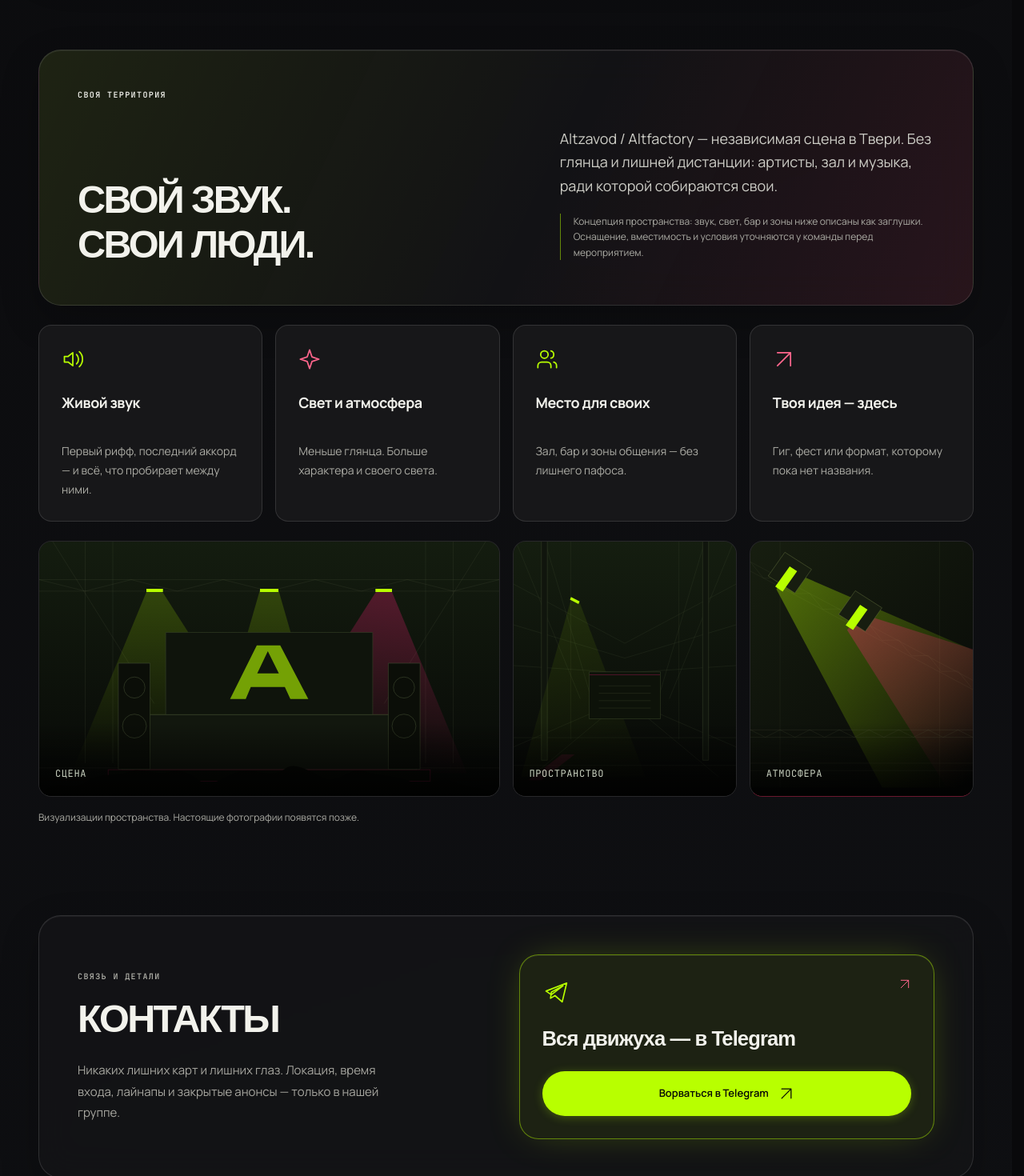
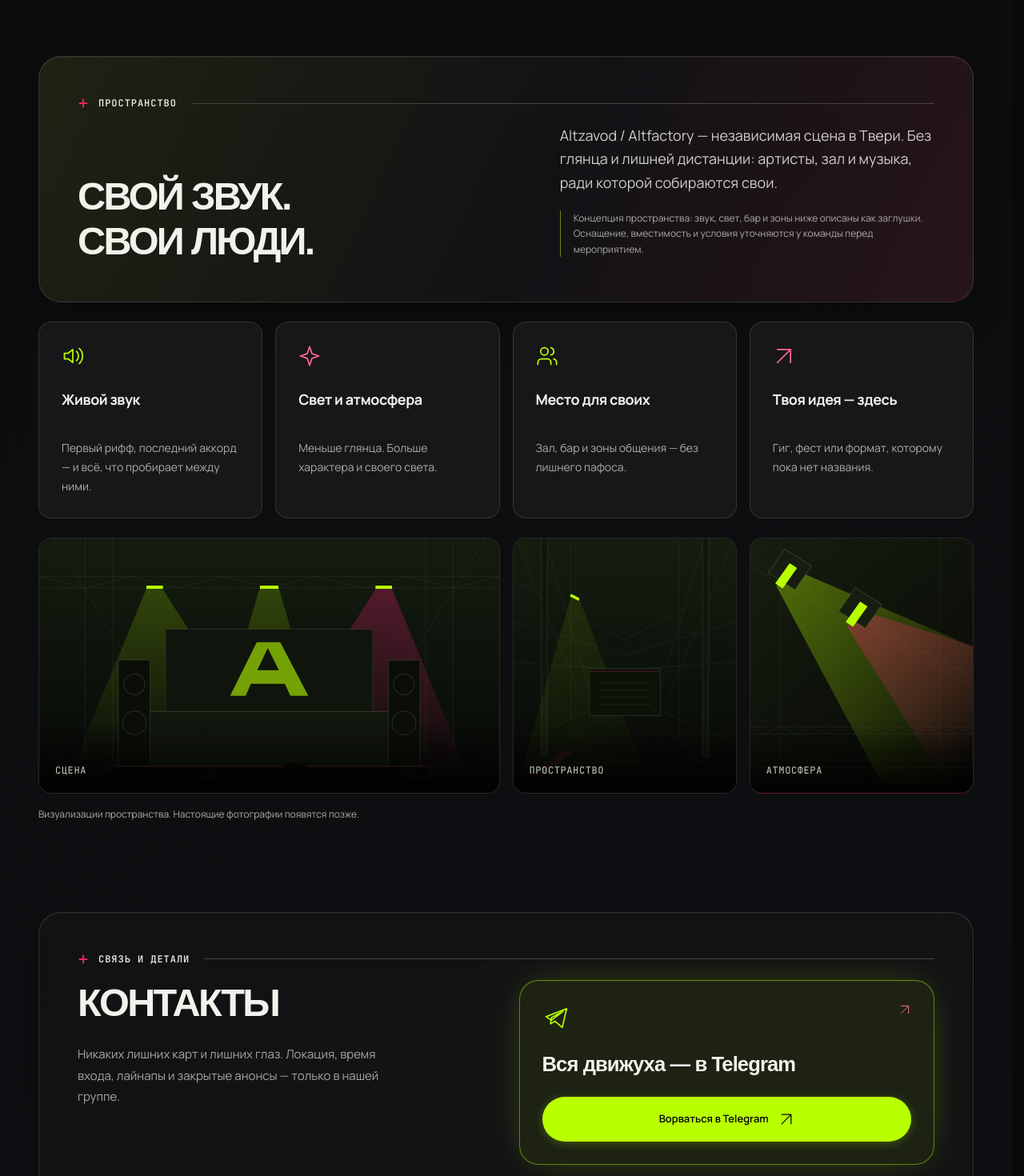
Before and after one commit to wisperff/ALTVLADOS, a Next.js app: page / in a window 1280 px wide. Shown: the part 1640-3110 px from the top of the page at 80% size. Built offline with nearby package versions, Linux system fonts and the light colour scheme; a web font is replaced by a local one.

Commit message:
Unify section eyebrows without numerical indices (#7)

```diff
--- a/src/app/globals.css
+++ b/src/app/globals.css
@@ -57,6 +57,10 @@ svg { flex-shrink: 0; }
 .section-space { padding-block: var(--section-space); }
 .section-title { font-family: var(--font-display), sans-serif; font-size: clamp(28px, 3.8vw, 54px); line-height: 1.16; font-weight: 800; letter-spacing: -.055em; white-space: pre-line; text-wrap: balance; overflow-wrap: anywhere; }
 .eyebrow { font-size: 10px; line-height: 1.6; letter-spacing: .14em; font-weight: 600; text-transform: uppercase; }
+.section-eyebrow { display: flex; align-items: center; gap: 12px; width: 100%; min-width: 0; min-height: 20px; margin: 0 0 16px; color: var(--eyebrow-text); font-family: var(--font-tech), monospace; font-size: 12px; font-weight: 600; line-height: 1.5; letter-spacing: .08em; text-transform: uppercase; }
+.section-eyebrow-plus { display: block; flex: 0 0 14px; width: 14px; height: 14px; color: var(--eyebrow-plus); }
+.section-eyebrow-label { flex: 0 1 auto; min-width: 0; overflow-wrap: anywhere; }
+.section-eyebrow-line { flex: 1 1 0; min-width: 0; height: 1px; margin-inline-start: 6px; background: var(--eyebrow-line); }
 .text-muted { color: var(--muted); line-height: 1.8; }
 .accent { color: var(--accent-ink); }
 .button { display: inline-flex; justify-content: center; align-items: center; gap: 12px; min-width: 0; max-width: 100%; min-height: var(--button-height); padding: 14px 20px; border-radius: var(--radius-pill); font-size: 13px; font-weight: 600; line-height: 1.5; border: 1px solid transparent; text-align: center; overflow-wrap: anywhere; transition: transform .22s ease, opacity .22s ease; }
@@ -132,7 +136,6 @@ svg { flex-shrink: 0; }
 .hero-scroll svg { margin-left: 10px; }
 .ticker { overflow: hidden; border-block: 1px solid var(--accent-edge); background: var(--accent); color: var(--on-accent); }
 .section-heading { display: flex; justify-content: space-between; align-items: end; gap: 24px; margin-bottom: 32px; }
-.section-heading .eyebrow { color: var(--muted); margin-bottom: 12px; }
 .status-label { display: inline-flex; align-items: center; gap: 9px; margin-bottom: 8px; padding: 8px 12px; border: 1px solid var(--glass-border); border-radius: 999px; color: var(--text-status); background: var(--tonal-surface); font-size: 10px; white-space: nowrap; }
 .show-placeholder { display: grid; grid-template-columns: minmax(0, .85fr) minmax(0, 1.15fr); overflow: hidden; }
 .show-visual { position: relative; min-height: 380px; display: flex; align-items: center; justify-content: center; overflow: hidden; border-right: 1px solid var(--glass-border); background: linear-gradient(145deg, #181a11, #0d0d10 65%); }
@@ -168,7 +171,8 @@ svg { flex-shrink: 0; }
 .venue-feature-copy { margin-top: 12px; font-size: 14px; line-height: 1.7; }
 .gallery-card { border-radius: var(--radius-card); box-shadow: inset 0 1px 0 var(--glass-highlight); }
 .venue-gallery-note { margin-top: 16px; }
-.contacts-surface { display: grid; grid-template-columns: minmax(0, 1fr) minmax(0, 1fr); align-items: center; gap: 32px; padding: var(--panel-padding); }
+.contacts-surface { padding: var(--panel-padding); }
+.contacts-layout { display: grid; grid-template-columns: minmax(0, 1fr) minmax(0, 1fr); align-items: start; gap: 32px; }
 .contacts-copy > .text-secondary { max-width: 44ch; font-size: 15px; line-height: 1.75; }
 .telegram-surface { min-width: 0; padding: var(--card-padding); border: 1px solid var(--telegram-border); border-radius: 24px; background: var(--telegram-surface); box-shadow: inset 0 1px 0 var(--glass-highlight); }
 .telegram-heading { font-family: var(--font-display), sans-serif; font-size: clamp(20px, 2vw, 26px); font-weight: 700; line-height: 1.3; letter-spacing: -.035em; text-wrap: balance; }
@@ -239,7 +243,7 @@ svg { flex-shrink: 0; }
   .hero-title { font-size: clamp(36px, 13vw, 108px); }
   .hero-title br, .hero-period { display: none; }
   .hero-art { aspect-ratio: 16 / 10; max-height: 520px; }
-  .contacts-surface { grid-template-columns: minmax(0, 1fr); gap: 24px; }
+  .contacts-layout { grid-template-columns: minmax(0, 1fr); gap: 24px; }
   .show-placeholder { grid-template-columns: minmax(0, .8fr) minmax(0, 1.2fr); }
   .wave-mark { gap: 5px; }
   .wave-mark i { width: 5px; }
@@ -256,6 +260,7 @@ svg { flex-shrink: 0; }
   .glass-surface { background: var(--glass-mobile); backdrop-filter: none; -webkit-backdrop-filter: none; }
   .cookie-notice { background: var(--cookie-surface); }
   .eyebrow { font-size: 10px; letter-spacing: .08em; }
+  .section-eyebrow { font-size: 11px; }
   .hero-meta { padding-block: 24px 17px; }
   .hero-meta > span:last-child { display: none; }
   .hero-copy { padding-block: 8px 0; }
--- a/src/app/tokens.css
+++ b/src/app/tokens.css
@@ -37,6 +37,9 @@
   --text-hero-alias: var(--text-copy);
   --text-status: var(--text-copy);
   --text-show-meta: #bdbdb5;
+  --eyebrow-plus: #ff285e;
+  --eyebrow-text: #e8e8e2;
+  --eyebrow-line: #454540;
   --border-line: #2b2b30;
   --border-frame: #34343b;
   --border-control: #5e5e65;
--- a/src/components/ContactsSection.tsx
+++ b/src/components/ContactsSection.tsx
@@ -1,6 +1,7 @@
 import { site } from '@/data/site';
 import { Icon } from './Icon';
 import { Reveal } from './Reveal';
+import { SectionEyebrow } from './SectionEyebrow';
 
 export function ContactsSection() {
   const contacts = site.contacts;
@@ -9,9 +10,10 @@ export function ContactsSection() {
   return (
     <section id="contacts" className="section-shell section-space" aria-labelledby="contacts-title">
       <Reveal className="contacts-surface glass-surface">
+        <SectionEyebrow label={contacts.eyebrow} />
+        <div className="contacts-layout">
           <div className="contacts-copy min-w-0">
-          <p className="eyebrow text-detail">{contacts.eyebrow}</p>
-          <h2 id="contacts-title" className="section-title !mt-4">{contacts.title}</h2>
+            <h2 id="contacts-title" className="section-title">{contacts.title}</h2>
             <p className="!mt-6 max-w-xl text-base leading-relaxed text-secondary">{telegram.description}</p>
           </div>
 
@@ -45,6 +47,7 @@ export function ContactsSection() {
               </div>
             )}
           </div>
+        </div>
       </Reveal>
     </section>
   );
--- /dev/null
+++ b/src/components/SectionEyebrow.tsx
@@ -0,0 +1,21 @@
+export function SectionEyebrow({ label }: { label: string }) {
+  return (
+    <p className="section-eyebrow">
+      <svg
+        className="section-eyebrow-plus"
+        width="14"
+        height="14"
+        viewBox="0 0 16 16"
+        fill="none"
+        stroke="currentColor"
+        strokeWidth="2"
+        aria-hidden="true"
+        focusable="false"
+      >
+        <path d="M8 2v12M2 8h12" />
+      </svg>
+      <span className="section-eyebrow-label">{label}</span>
+      <span className="section-eyebrow-line" aria-hidden="true" />
+    </p>
+  );
+}
--- a/src/components/ShowsSection.tsx
+++ b/src/components/ShowsSection.tsx
@@ -3,6 +3,7 @@
 import { site } from '@/data/site';
 import { Icon } from './Icon';
 import { Reveal } from './Reveal';
+import { SectionEyebrow } from './SectionEyebrow';
 import { useTickets } from './TicketProvider';
 
 export function ShowsSection() {
@@ -11,7 +12,7 @@ export function ShowsSection() {
   const telegram = site.contacts.telegram;
   const placeholder = content.mode === 'placeholder' || site.shows.length === 0;
   return <section id="shows" className="section-shell section-space" aria-labelledby="shows-title">
-    <Reveal><div className="section-heading"><div><p className="eyebrow">{content.eyebrow}</p><h2 id="shows-title" className="section-title">{content.title}<span className="accent"> /</span></h2></div><span className="status-label punk-sticker"><span className="status-dot" />{placeholder ? content.status : content.mode === 'demo' ? content.demoLabel : content.liveLabel}</span></div></Reveal>
+    <Reveal><SectionEyebrow label={content.eyebrow} /><div className="section-heading"><h2 id="shows-title" className="section-title">{content.title}<span className="accent"> /</span></h2><span className="status-label punk-sticker"><span className="status-dot" />{placeholder ? content.status : content.mode === 'demo' ? content.demoLabel : content.liveLabel}</span></div></Reveal>
     {placeholder ? <Reveal><div className="show-placeholder glass-surface">
       <div className="show-visual" aria-hidden="true"><span className="show-orbit orbit-one" /><span className="show-orbit orbit-two" /><div className="wave-mark">{[2, 4, 6, 8, 10, 7, 5, 3, 5, 8, 10, 6, 4, 2].map((height, index) => <i key={index} style={{ height: `${height * 9}px` }} />)}</div></div>
       <div className="show-placeholder-copy"><p className="eyebrow accent">{content.emptyLabel}</p><h3>{content.emptyTitle}</h3><p className="text-muted">{content.emptyDescription}</p>
--- a/src/components/VenueSection.tsx
+++ b/src/components/VenueSection.tsx
@@ -3,14 +3,15 @@ import { site } from '@/data/site';
 import { assetPath } from '@/lib/assetPath';
 import { Icon } from './Icon';
 import { Reveal } from './Reveal';
+import { SectionEyebrow } from './SectionEyebrow';
 
 export function VenueSection() {
   const venue = site.venue;
   return (
     <section id="venue" className="section-shell" aria-labelledby="venue-title">
       <Reveal className="venue-intro glass-surface">
-        <p className="eyebrow">{venue.eyebrow}</p>
-        <div className="mt-8 grid gap-8 lg:grid-cols-[1.15fr_1fr] lg:items-end lg:gap-16">
+        <SectionEyebrow label={venue.eyebrow} />
+        <div className="grid gap-8 lg:grid-cols-[1.15fr_1fr] lg:items-end lg:gap-16">
           <h2 id="venue-title" className="section-title whitespace-pre-line">{venue.title}</h2>
           <div className="max-w-xl lg:pb-2">
             <p className="text-base leading-relaxed text-copy sm:text-lg">{venue.description}</p>
--- a/src/data/site.ts
+++ b/src/data/site.ts
@@ -71,7 +71,7 @@ export const site = {
         ticker: ['ГРОМКО', 'ГРЯЗНО', 'ЖИВОЙ ЗВУК', 'ALTZAVOD', 'БЕЗ ЦЕНЗУРЫ']
     },
     showsSection: {
-        eyebrow: 'Ближайшие события',
+        eyebrow: 'БЛИЖАЙШИЕ СОБЫТИЯ',
         title: 'АФИША',
         mode: 'placeholder' as 'placeholder' | 'demo' | 'live',
         emptyLabel: 'ТИШИНА ПЕРЕД ШУМОМ',
@@ -143,7 +143,7 @@ export const site = {
         securityNote: 'Оплата и обработка данных — на стороне билетного оператора.',
     },
     venue: {
-        eyebrow: 'Своя территория',
+        eyebrow: 'ПРОСТРАНСТВО',
         title: 'СВОЙ ЗВУК.\nСВОИ ЛЮДИ.',
         description: 'Altzavod / Altfactory — независимая сцена в Твери. Без глянца и лишней дистанции: артисты, зал и музыка, ради которой собираются свои.',
         placeholderNote: 'Концепция пространства: звук, свет, бар и зоны ниже описаны как заглушки. Оснащение, вместимость и условия уточняются у команды перед мероприятием.',
@@ -189,7 +189,7 @@ export const site = {
         galleryNote: 'Визуализации пространства. Настоящие фотографии появятся позже.',
     },
     contacts: {
-        eyebrow: 'Связь и детали',
+        eyebrow: 'СВЯЗЬ И ДЕТАЛИ',
         title: 'КОНТАКТЫ',
         telegram: {
             title: 'Вся движуха — в Telegram',
```
Lines whose indentation alone changed are shown as unchanged.
